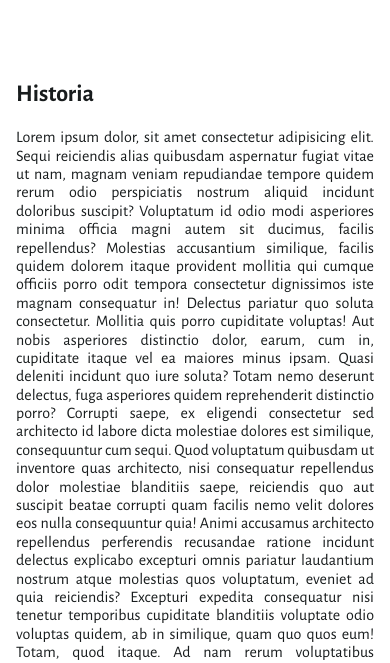
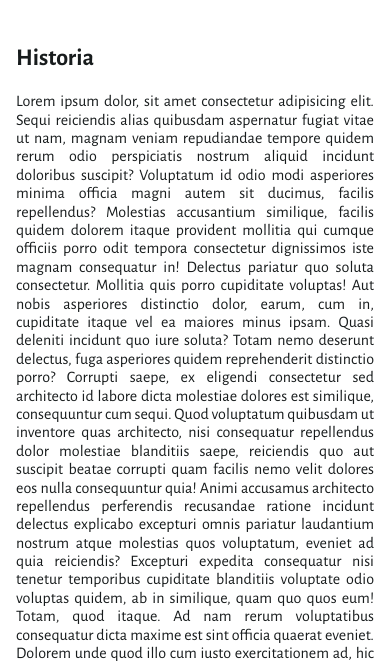
Before and after one commit to Can3do/fenix1blog.github.io, a plain HTML site: page index.html in a window 390 px wide. Shown: the part 168-831 px from the top of the page. Drawn offline with nearby package versions, Linux system fonts and the light colour scheme.

Commit message:
modifiqué el padding de cada sección en movil

```diff
--- a/style.css
+++ b/style.css
@@ -111,6 +111,6 @@ html {
 
 @media (max-width: 650px) {
     .main__section {
-        padding: 1rem;
+        padding: 0 1rem;
     }
 }
```
